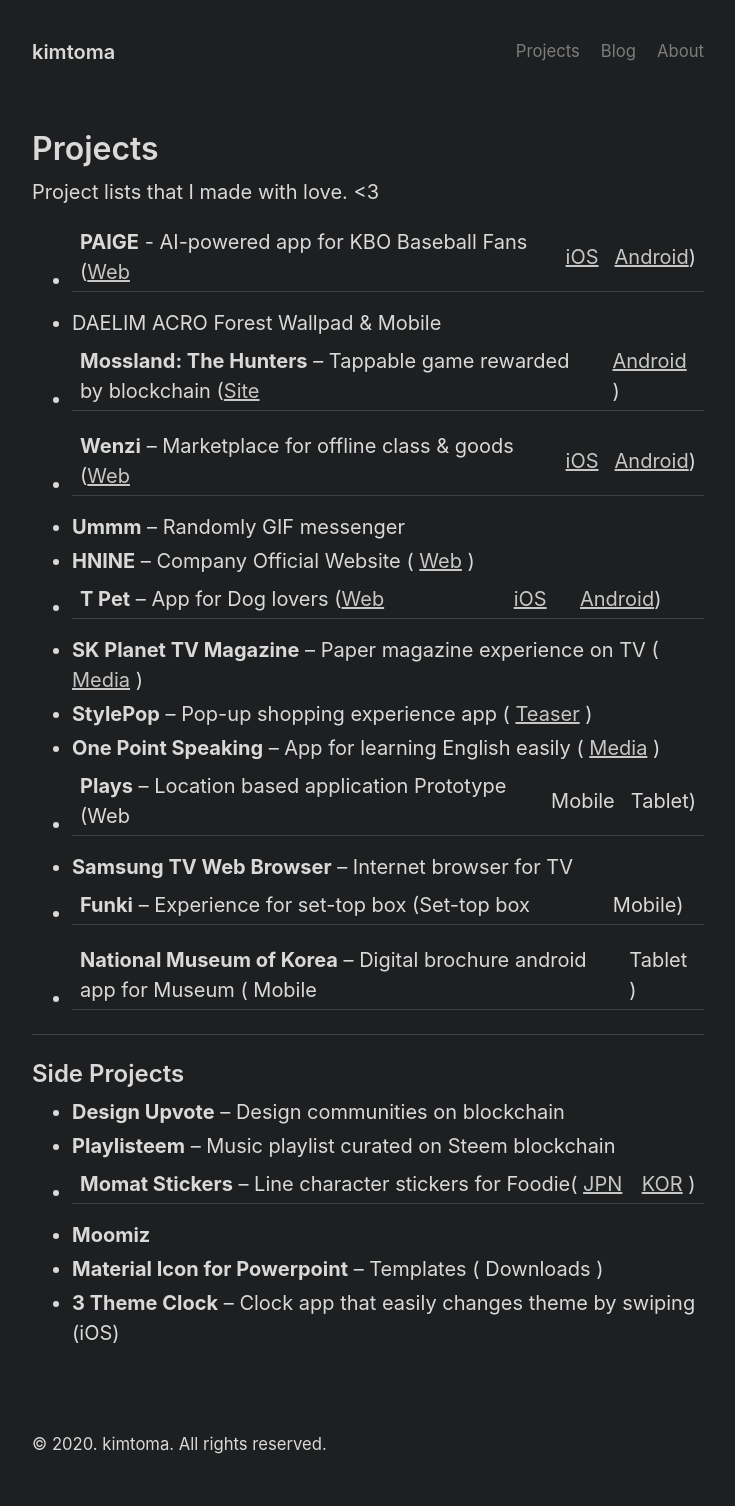
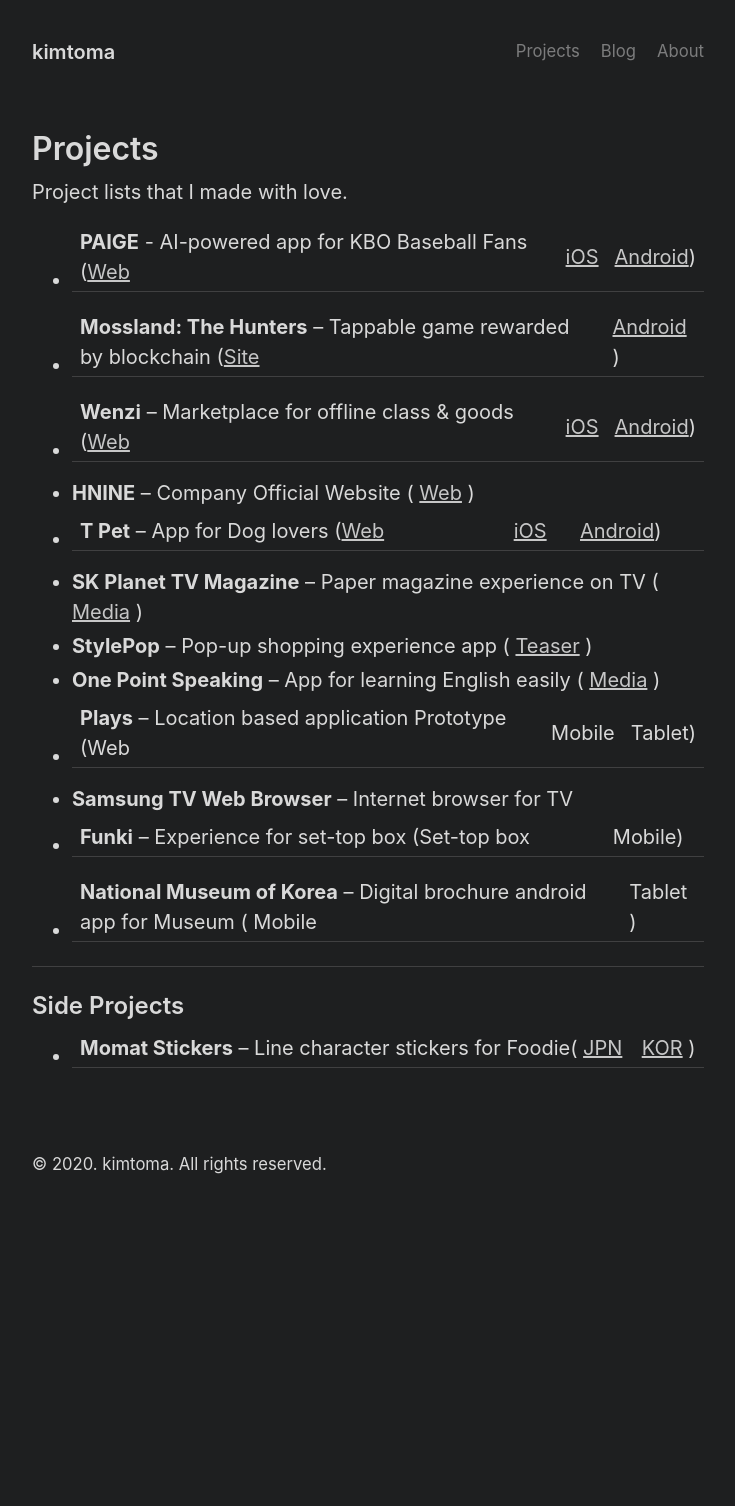
Before and after one commit to kimtoma/kimtoma.github.io, a Jekyll site: the page built from projects.md, in a window 1280 px wide. Shown: the whole page, without its empty margins (272-1007 px from the left). Built offline with Jekyll 4.4.1, drawn with Linux system fonts in a browser that asks for light colours; after the commit the page ends 1226 px from its top, so only the background shows below that.

Commit message:
project update & icon naming change

```diff
--- a/_includes/head.html
+++ b/_includes/head.html
@@ -11,8 +11,8 @@
   </title>
 
   <link rel="stylesheet" href="{{ 'styles.css' | relative_url }}">
-  <link rel="apple-touch-icon-precomposed" sizes="144x144" href="{{ '/assets/apple-touch-icon-precomposed.png' | relative_url }}">
-  <link rel="shortcut icon" href="{{ '/assets/favicon.ico' | relative_url }}">
+  <link rel="apple-touch-icon" sizes="144x144" href="{{ '/assets/apple-touch-icon-kimtoma.png' | relative_url }}">
+  <link rel="shortcut icon" href="{{ '/assets/favicon_kimtoma.ico' | relative_url }}">
   <link rel="alternate" type="application/atom+xml" title="{{ site.title }}" href="{{ 'atom.xml' | relative_url }}">
 
   {% seo title=false %}
--- a/projects.md
+++ b/projects.md
@@ -4,13 +4,11 @@
 
 ---
 
-Project lists that I made with love. <3
+Project lists that I made with love.
 
 - **PAIGE** - AI-powered app for KBO Baseball Fans ([Web](https://paige.kr.nc.com) | [iOS](https://apps.apple.com/kr/app/paige/id1341840717) | [Android](https://play.google.com/store/apps/details?id=com.ncsoft.paige&hl=ko&gl=US))
-- DAELIM ACRO Forest Wallpad & Mobile
 - **Mossland: The Hunters** – Tappable game rewarded by blockchain ([Site](https://hunters.moss.land/) | [Android](https://play.google.com/store/apps/details?id=com.hnine.hunters) )
 - **Wenzi** – Marketplace for offline class & goods ([Web](https://www.wenzi.io/) | [iOS](https://itunes.apple.com/app/id1105301400?mt=8) | [Android](https://play.google.com/store/apps/details?id=com.superstuff.wendzi))
-- **Ummm** – Randomly GIF messenger
 - **HNINE** – Company Official Website ( [Web](https://www.hnine.com/) )
 - **T Pet** – App for Dog lovers ([Web](http://www.tworld.co.kr/normal.do?serviceId=S_PHOW0004&viewId=V_PHOW1002&prodId=TW50000041) | [iOS](https://itunes.apple.com/kr/app/id1100968243?mt=8) | [Android](https://play.google.com/store/apps/details?id=com.skt.tpet&hl=ko))
 - **SK Planet TV Magazine** – Paper magazine experience on TV ( [Media](http://biz.chosun.com/site/data/html_dir/2013/11/28/2013112801872.html) )
@@ -25,9 +23,4 @@
 
 ## Side Projects
 
-- **Design Upvote** – Design communities on blockchain
-- **Playlisteem** – Music playlist curated on Steem blockchain
 - **Momat Stickers** – Line character stickers for Foodie( [JPN](https://store.line.me/stickershop/product/4343209/en) | [KOR](https://store.line.me/stickershop/product/4102511/en) )
-- **Moomiz**
-- **Material Icon for Powerpoint** – Templates ( Downloads )
-- **3 Theme Clock** – Clock app that easily changes theme by swiping (iOS)
```
Also changed, not shown: index.markdown (deleted, +0 -18 lines), index.md (added, +9 -0 lines), LICENSE.md (added), README.md (added), assets/apple-touch-icon-kimtoma.png (renamed from assets/apple-touch-icon.png), assets/favicon_kimtoma.ico (renamed from assets/favicon.ico).
